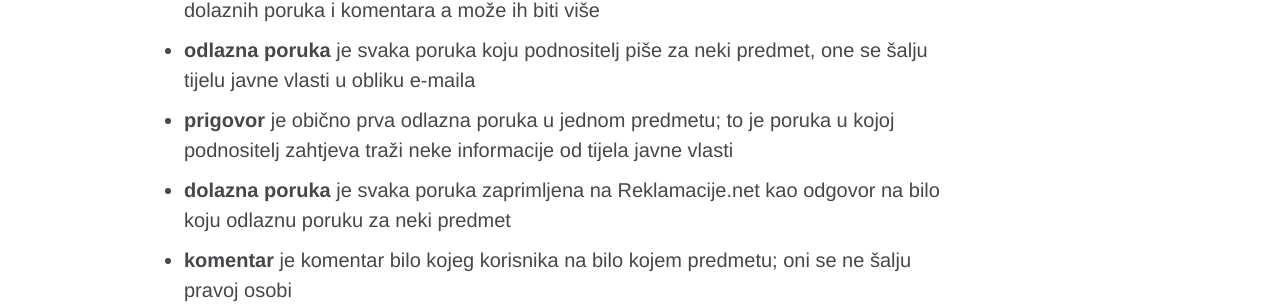
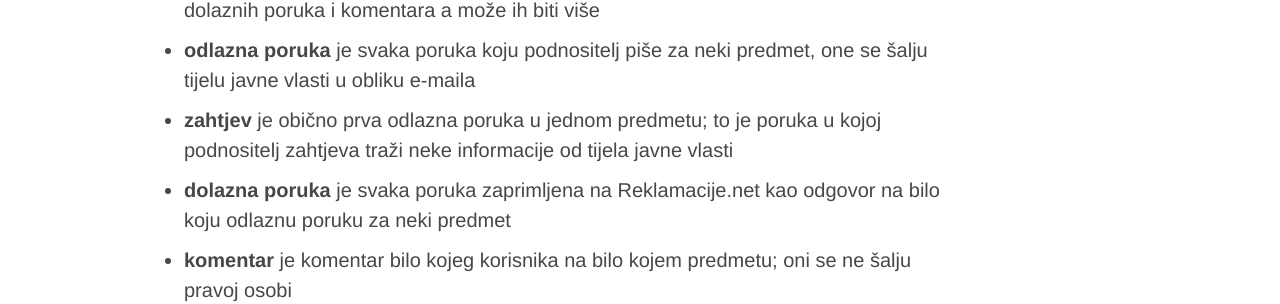
Before and after one commit to schlos/imamopravoznati-admin, a Jekyll site: the page built from about.md, in a window 1280 px wide and 900 px high, scrolled down 2186 px. Shown: the part 390-694 px from the top of the window. Built offline with Jekyll 4.4.1, drawn with Linux system fonts in a browser that asks for light colours; comment, search, counter and statistics services are not loaded.

Commit message:
Update about.md

```diff
--- a/about.md
+++ b/about.md
@@ -46,7 +46,7 @@ Ovdje koristimo često sljedeće pojmove:
 
 - **predmet** je svaki pojedini *thread* na portalu kojeg započinje podnositelj nekog zahtjeva za pravo na pristup informacijama (PPI) ili zahtjeva za ponovnu uporabu informacija, također se zove *request* u administracijskom slučelju; sastoji se od odlaznih poruka, dolaznih poruka i komentara a može ih biti više
 - **odlazna poruka** je svaka poruka koju podnositelj piše za neki predmet, one se šalju tijelu javne vlasti u obliku e-maila
-- **prigovor** je obično prva odlazna poruka u jednom predmetu; to je poruka u kojoj podnositelj zahtjeva traži neke informacije od tijela javne vlasti
+- **zahtjev** je obično prva odlazna poruka u jednom predmetu; to je poruka u kojoj podnositelj zahtjeva traži neke informacije od tijela javne vlasti
 - **dolazna poruka** je svaka poruka zaprimljena na Reklamacije.net kao odgovor na bilo koju odlaznu poruku za neki predmet
 - **komentar** je komentar bilo kojeg korisnika na bilo kojem predmetu; oni se ne šalju pravoj osobi
 
```
